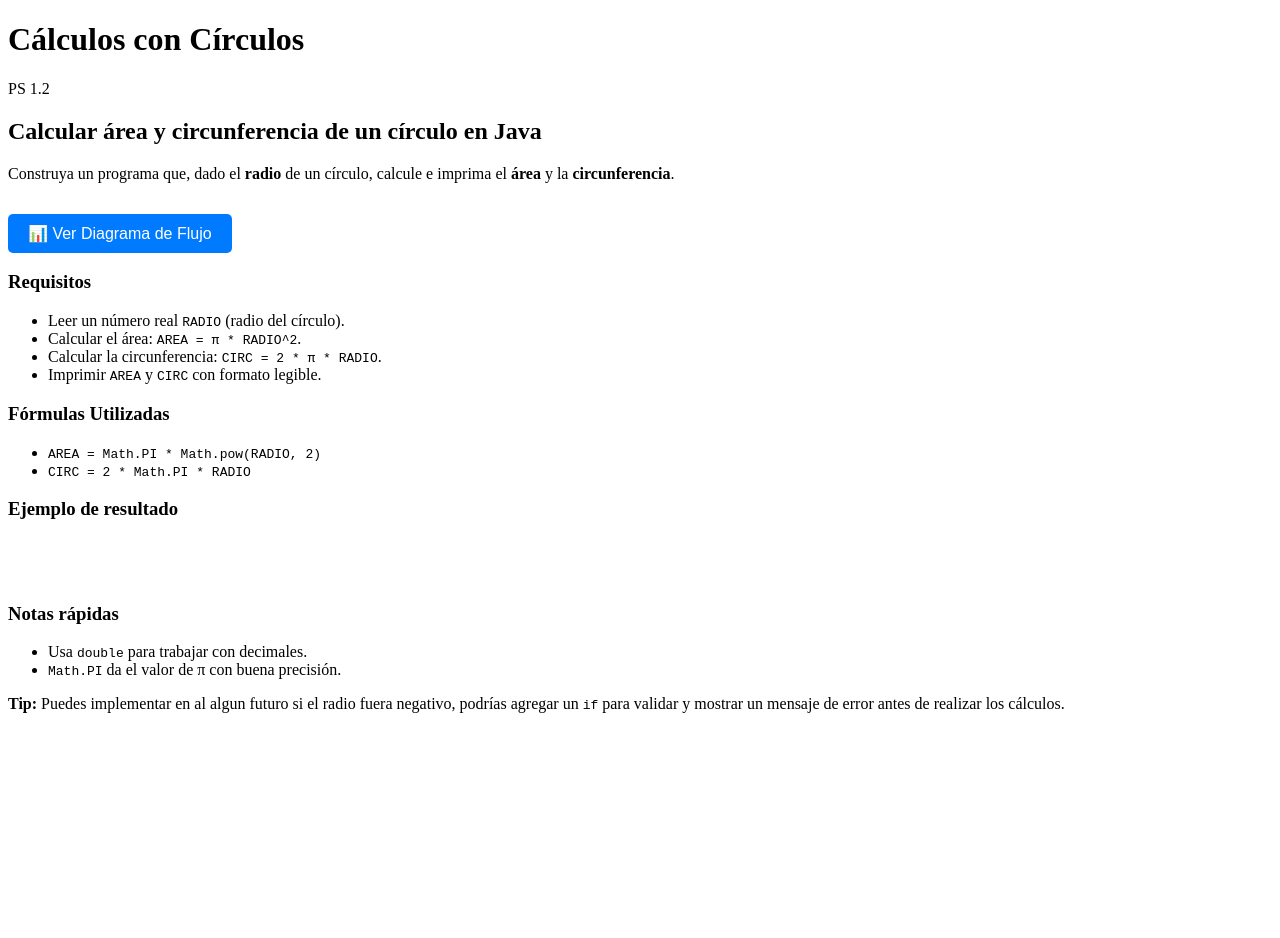
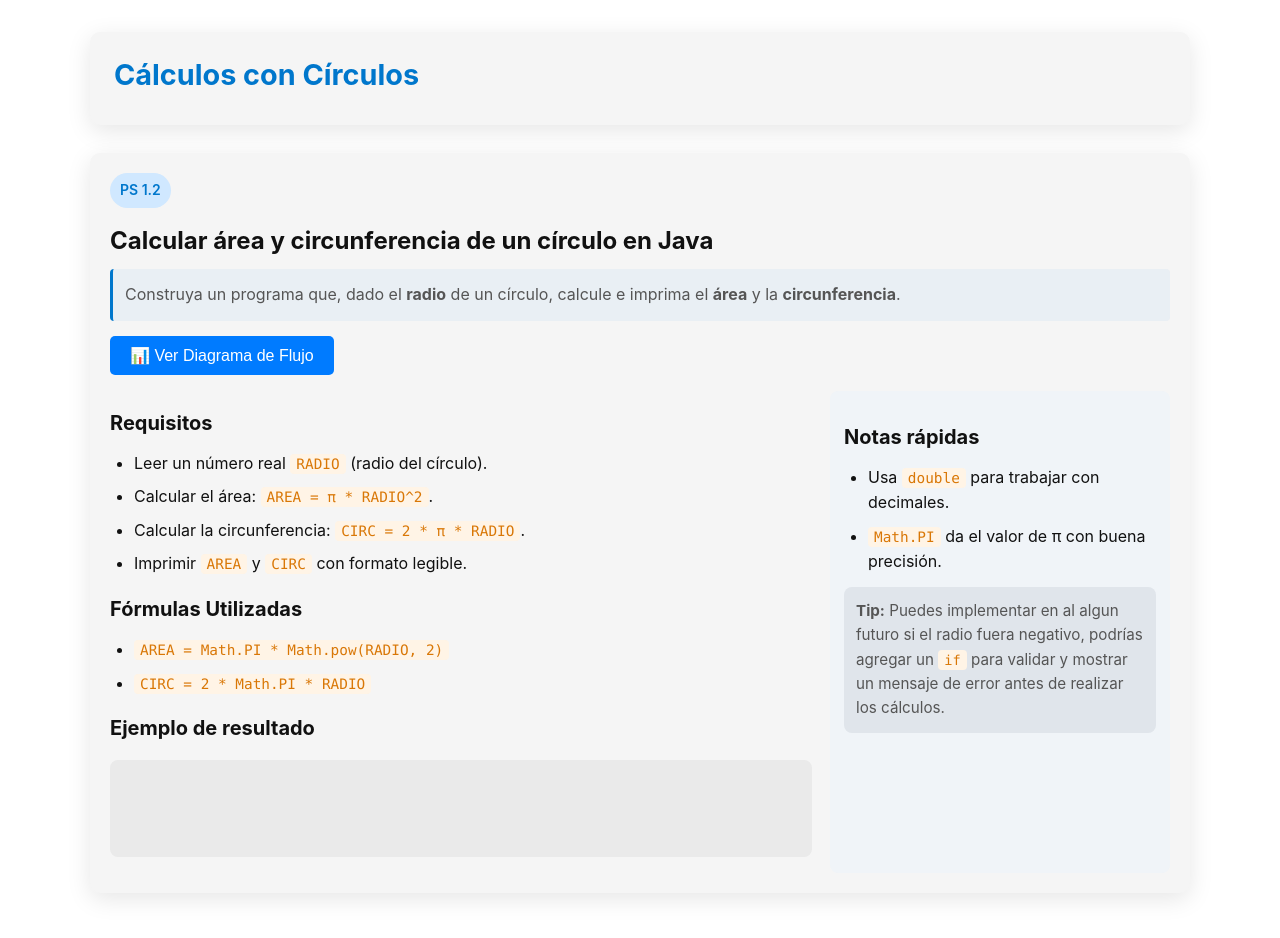
Before and after one commit to GustavoBM18/Java-Tutor-Ejercicios, a plain HTML site: page Ejercicios/PS1.2/PS1_2.HTML in a window 1280 px wide. Before the commit the page ends 800 px from the top, so only its background shows below. Drawn offline with Linux system fonts and the light colour scheme; files that its build step writes are made by us from their sources; the site is published under a folder, as on GitHub Pages, so addresses that start at the root find nothing.

Commit message:
Solucion v1

```diff
--- a/Ejercicios/PS1.2/PS1_2.HTML
+++ b/Ejercicios/PS1.2/PS1_2.HTML
@@ -4,7 +4,7 @@
   <meta charset="utf-8">
   <meta name="viewport" content="width=device-width, initial-scale=1">
   <title>Ejercicios de OOP en Java</title>
-  <link rel="stylesheet" href="/java-tutor-tics/styles_desc.css">
+  <link rel="stylesheet" href="../styles_desc.css">
 
   <style>
     /* Estilo del botón */
--- /dev/null
+++ b/Ejercicios/styles_desc.css
@@ -0,0 +1,432 @@
+/* ==========================================
+   Variables CSS
+   ========================================== */
+   :root {
+    --color-primary: #0077cc;
+    --color-text: #111;
+    --color-text-light: #555;
+    --color-bg-card: #f5f5f5;
+    --color-bg-sidebar: #f0f4f8;
+    --color-bg-code: #eaeaea;
+    --color-bg-example: #e0e5eb;
+    --color-bg-pill: #d0e8ff;
+    --color-code-inline: #d97706;
+    --color-code-inline-bg: #fff4e6;
+    --spacing-xs: 4px;
+    --spacing-sm: 8px;
+    --spacing-md: 12px;
+    --spacing-lg: 16px;
+    --spacing-xl: 20px;
+    --spacing-2xl: 24px;
+    --border-radius-sm: 6px;
+    --border-radius-md: 8px;
+    --border-radius-lg: 10px;
+    --shadow-card: 0 6px 24px rgba(0, 0, 0, 0.1);
+  }
+
+  /* ==========================================
+     Reset & Base Styles
+     ========================================== */
+  * {
+    -webkit-tap-highlight-color: rgba(0, 119, 204, 0.1);
+  }
+
+  body {
+    font-family: Inter, ui-sans-serif, system-ui, -apple-system, "Segoe UI", Roboto, "Helvetica Neue", Arial, sans-serif;
+    background: white;
+    color: var(--color-text);
+    margin: 0;
+    padding: var(--spacing-lg);
+    font-size: 16px;
+    line-height: 1.6;
+  }
+
+  @media (min-width: 768px) {
+    body {
+      padding: 32px;
+    }
+  }
+
+  /* ==========================================
+     Container
+     ========================================== */
+  .container {
+    max-width: 100%;
+    margin: 0 auto;
+  }
+
+  @media (min-width: 768px) {
+    .container {
+      max-width: 1100px;
+    }
+  }
+
+  /* ==========================================
+     Page Header
+     ========================================== */
+  .page-header {
+    background: var(--color-bg-card);
+    padding: var(--spacing-xl);
+    border-radius: var(--border-radius-lg);
+    box-shadow: var(--shadow-card);
+    margin-bottom: var(--spacing-xl);
+  }
+
+  @media (min-width: 768px) {
+    .page-header {
+      padding: var(--spacing-2xl);
+      margin-bottom: 28px;
+    }
+  }
+
+  .page-header h1 {
+    margin: 0 0 var(--spacing-sm);
+    font-size: 1.5rem;
+    color: var(--color-primary);
+    line-height: 1.3;
+  }
+
+  @media (min-width: 768px) {
+    .page-header h1 {
+      font-size: 1.8rem;
+    }
+  }
+
+  .subtitle {
+    margin: 0;
+    color: var(--color-text-light);
+    font-size: 0.95rem;
+  }
+
+  /* ==========================================
+     Navigation
+     ========================================== */
+  .exercises-nav {
+    display: flex;
+    flex-wrap: wrap;
+    gap: var(--spacing-sm);
+    margin-bottom: var(--spacing-xl);
+    position: sticky;
+    top: 0;
+    background: white;
+    z-index: 10;
+    padding: var(--spacing-md) 0;
+    border-bottom: 1px solid var(--color-bg-example);
+  }
+
+  @media (min-width: 768px) {
+    .exercises-nav {
+      margin-bottom: 28px;
+    }
+  }
+
+  .nav-link {
+    display: inline-flex;
+    align-items: center;
+    min-height: 44px;
+    padding: 10px 14px;
+    text-decoration: none;
+    color: var(--color-primary);
+    font-weight: 600;
+    font-size: 0.9rem;
+    background: var(--color-bg-example);
+    border-radius: var(--border-radius-sm);
+    transition: all 0.2s ease;
+  }
+
+  @media (min-width: 768px) {
+    .nav-link {
+      font-size: 1rem;
+      background: transparent;
+    }
+  }
+
+  .nav-link:hover {
+    text-decoration: underline;
+    opacity: 0.8;
+  }
+
+  .nav-link:active {
+    opacity: 0.7;
+  }
+
+  /* ==========================================
+     Exercise Cards
+     ========================================== */
+  .exercise-card {
+    background: var(--color-bg-card);
+    padding: var(--spacing-lg);
+    border-radius: var(--border-radius-lg);
+    box-shadow: var(--shadow-card);
+    margin-bottom: var(--spacing-xl);
+  }
+
+  @media (min-width: 768px) {
+    .exercise-card {
+      padding: var(--spacing-xl);
+      margin-bottom: 22px;
+    }
+  }
+
+  .exercise-header {
+    margin-bottom: var(--spacing-lg);
+  }
+
+  .exercise-description {
+    margin: var(--spacing-md) 0 0;
+    padding: var(--spacing-md);
+    background: rgba(0, 119, 204, 0.05);
+    border-left: 3px solid var(--color-primary);
+    border-radius: 4px;
+    color: var(--color-text-light);
+    font-size: 0.95rem;
+    line-height: 1.7;
+  }
+
+  @media (min-width: 768px) {
+    .exercise-description {
+      font-size: 1rem;
+    }
+  }
+
+  .exercise-badge {
+    display: inline-block;
+    padding: 6px 10px;
+    border-radius: 999px;
+    background: var(--color-bg-pill);
+    color: var(--color-primary);
+    font-weight: 600;
+    font-size: 0.8rem;
+    margin-bottom: var(--spacing-sm);
+  }
+
+  @media (min-width: 768px) {
+    .exercise-badge {
+      font-size: 0.875rem;
+    }
+  }
+
+  h2 {
+    margin: var(--spacing-sm) 0 var(--spacing-md);
+    color: var(--color-text);
+    font-size: 1.25rem;
+    line-height: 1.4;
+  }
+
+  @media (min-width: 768px) {
+    h2 {
+      font-size: 1.5rem;
+    }
+  }
+
+  h3 {
+    margin: var(--spacing-lg) 0 var(--spacing-md);
+    color: var(--color-text);
+    font-size: 1.1rem;
+  }
+
+  @media (min-width: 768px) {
+    h3 {
+      font-size: 1.25rem;
+    }
+  }
+
+  /* ==========================================
+     Exercise Content Grid
+     ========================================== */
+  .exercise-content {
+    display: grid;
+    grid-template-columns: 1fr;
+    gap: var(--spacing-lg);
+  }
+
+  @media (min-width: 900px) {
+    .exercise-content {
+      grid-template-columns: 1fr 340px;
+      gap: 18px;
+    }
+  }
+
+  /* En móviles, mostrar sidebar primero */
+  @media (max-width: 899px) {
+    .exercise-content {
+      display: flex;
+      flex-direction: column;
+    }
+
+    .exercise-sidebar {
+      order: -1;
+    }
+  }
+
+  .exercise-main {
+    min-width: 0; /* Permite que el contenido se ajuste */
+  }
+
+  /* ==========================================
+     Sidebar
+     ========================================== */
+  .exercise-sidebar {
+    background: var(--color-bg-sidebar);
+    padding: var(--spacing-md);
+    border-radius: var(--border-radius-md);
+  }
+
+  @media (min-width: 768px) {
+    .exercise-sidebar {
+      padding: 14px;
+    }
+  }
+
+  .note-text {
+    font-size: 0.95rem;
+    color: var(--color-text-light);
+    margin: 0 0 var(--spacing-md);
+  }
+
+  .tip-box {
+    background: var(--color-bg-example);
+    padding: var(--spacing-md);
+    border-radius: var(--border-radius-md);
+    color: var(--color-text-light);
+    font-size: 0.95rem;
+    margin-top: var(--spacing-md);
+  }
+
+  /* ==========================================
+     Lists
+     ========================================== */
+  ul {
+    padding-left: 20px;
+    margin: var(--spacing-md) 0;
+  }
+
+  @media (min-width: 768px) {
+    ul {
+      padding-left: 24px;
+    }
+  }
+
+  li {
+    margin-bottom: var(--spacing-sm);
+    line-height: 1.6;
+  }
+
+  /* ==========================================
+     Code Blocks
+     ========================================== */
+  code {
+    background: var(--color-code-inline-bg);
+    padding: 2px 6px;
+    border-radius: 4px;
+    font-size: 0.9em;
+    font-family: Menlo, Monaco, 'Courier New', monospace;
+    word-break: break-word;
+    color: var(--color-code-inline);
+    font-weight: 500;
+  }
+
+  pre {
+    margin: var(--spacing-lg) 0;
+  }
+
+  .code-block {
+    display: block;
+    background: var(--color-bg-code);
+    padding: var(--spacing-md);
+    border-radius: var(--border-radius-md);
+    overflow-x: auto;
+    overflow-y: hidden;
+    color: var(--color-text);
+    font-family: Menlo, Monaco, 'Courier New', monospace;
+    font-size: 0.85rem;
+    line-height: 1.5;
+    white-space: pre;
+    word-wrap: normal;
+    -webkit-overflow-scrolling: touch;
+  }
+
+  @media (min-width: 768px) {
+    .code-block {
+      font-size: 0.95rem;
+      padding: 14px;
+    }
+  }
+
+  /* ==========================================
+     Footer
+     ========================================== */
+  .page-footer {
+    background: var(--color-bg-card);
+    padding: var(--spacing-lg);
+    border-radius: var(--border-radius-lg);
+    box-shadow: var(--shadow-card);
+    margin-top: var(--spacing-xl);
+    text-align: center;
+  }
+
+  @media (min-width: 768px) {
+    .page-footer {
+      padding: var(--spacing-xl);
+    }
+  }
+
+  .page-footer a {
+    color: var(--color-primary);
+    text-decoration: none;
+    font-weight: 600;
+  }
+
+  .page-footer a:hover {
+    text-decoration: underline;
+  }
+
+  .page-footer a:active {
+    opacity: 0.7;
+  }
+
+  /* ==========================================
+     Responsive: Dispositivos muy pequeños
+     ========================================== */
+  @media (max-width: 380px) {
+    body {
+      padding: var(--spacing-md);
+      font-size: 15px;
+    }
+
+    .page-header h1 {
+      font-size: 1.3rem;
+    }
+
+    .exercise-badge {
+      font-size: 0.75rem;
+      padding: 4px 8px;
+    }
+
+    h2 {
+      font-size: 1.1rem;
+    }
+
+    .code-block {
+      font-size: 0.8rem;
+    }
+  }
+  /* --- ESTILO QUE FALTABA PARA EL BOTÓN AZUL --- */
+.boton-azul {
+  background-color: #007bff; /* Azul brillante */
+  color: white;
+  padding: 10px 20px;
+  border: none;
+  border-radius: 5px;
+  cursor: pointer;
+  font-size: 16px;
+  margin-top: 15px;
+  transition: background 0.3s;
+}
+
+.boton-azul:hover {
+  background-color: #0056b3; /* Azul más oscuro */
+}
+
+/* --- ASEGURAR QUE EL MODAL COINCIDA --- */
+/* (Ya tienes modal-fondo en tu CSS, así que usaremos ese nombre en el HTML) */
```
Also changed, not shown: Ejercicios/Ejemplo1.9/Ejemplo1.9.html (+1 -1 lines), Ejercicios/Ejemplo2.2/EJEMPLO2.2.html (+1 -1 lines), Ejercicios/PS2.16/PS2_16.html (+1 -1 lines), Ejercicios/PS2.17/PS2_17.html (+1 -1 lines), Ejercicios/PS2.18/PS2_18.HTML (+1 -1 lines), Ejercicios/PS3.31/PS3_31.html (+1 -1 lines), Ejercicios/PS3.32/PS3_32.html (+1 -1 lines), Ejercicios/PS4.23/PS4_23.html (+1 -1 lines), Ejercicios/PS4.7/PS4_7.html (+1 -1 lines), Ejercicios/PS5.2/PS5_2.html (+1 -1 lines), Ejercicios/Problema2.5/PROBLEMA2_5.html (+1 -1 lines), Ejercicios/Problema3.18/PROBLEMA3_18.html (+1 -1 lines), Ejercicios/Problema3.2/PROBLEMA3_2.html (+1 -1 lines), Ejercicios/Problema4.18/PROBLEMA4_18.HTML (+1 -1 lines), 2 more files.
